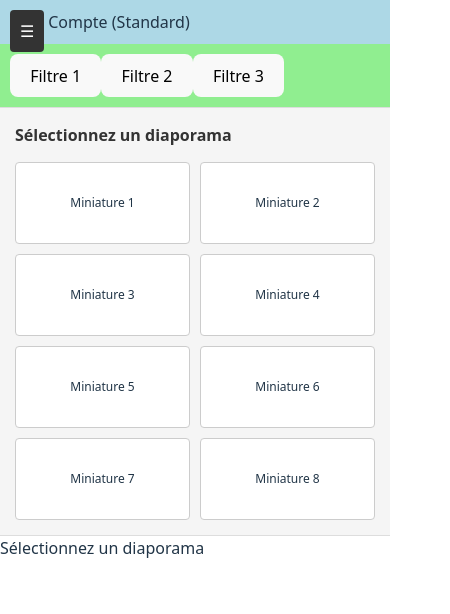
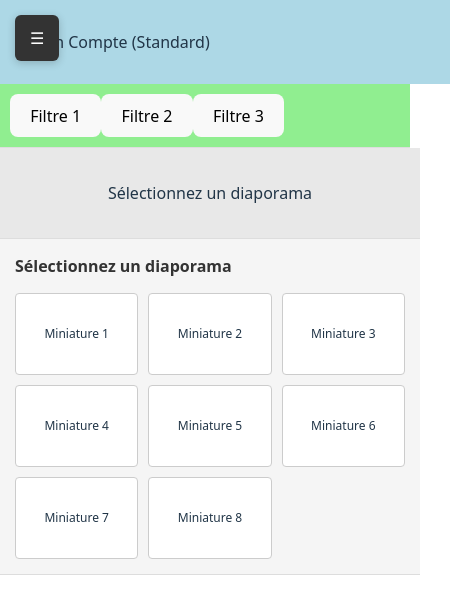
Before and after one commit to aleqxsPaname/Bellang-Front-2025-08, a React (Vite) app: page / in a window 390 px wide. Shown: the top 614 px of the page, 450 px wide, since content can reach past the window. Built offline with nearby package versions, Linux system fonts and the light colour scheme.

Commit message:
layout en cours d'amelioration

```diff
--- a/src/App.css
+++ b/src/App.css
@@ -13,6 +13,21 @@
   margin: 0;
   padding: 0;
   box-sizing: border-box;
+  transition: grid-template-columns 0.3s ease;
+}
+
+.app-container.sidebar-hidden {
+  grid-template-areas:
+    "header"
+    "content";
+  grid-template-columns: 1fr;
+}
+
+.app-container.sidebar-hidden header,
+.app-container.sidebar-hidden .filter-bar,
+.app-container.sidebar-hidden .gallery-section,
+.app-container.sidebar-hidden .player {
+  width: 100%;
 }
 
 .content-area {
@@ -25,7 +40,7 @@
 header {
   grid-area: header;
   background-color: lightblue;
-  padding: 10px;
+  padding: 30px;
 }
 
 .sidebar {
@@ -36,6 +51,15 @@ header {
   flex-direction: column;
   height: 100%;
   overflow-y: auto;
+  transition: all 0.3s ease;
+}
+
+.sidebar:not(.open) {
+  display: none;
+}
+
+.sidebar.open {
+  display: flex;
 }
 
 .sidebar-section {
@@ -111,6 +135,18 @@ header {
   overflow-y: auto;
 }
 
+.player {
+  background-color: #e8e8e8;
+  padding: 15px;
+  border-bottom: 1px solid #ddd;
+  font-size: 16px;
+  text-align: center;
+  min-height: 60px;
+  display: flex;
+  align-items: center;
+  justify-content: center;
+}
+
 /* Responsive basique */
 @media (max-width: 768px) {
   .app-container {
@@ -120,39 +156,56 @@ header {
     grid-template-columns: 1fr;
   }
 
+  .app-container.sidebar-hidden {
+    grid-template-areas:
+      "header"
+      "content";
+    grid-template-columns: 1fr;
+  }
+
   .sidebar {
-    display: none; /* Masqué sur mobile */
+    position: fixed;
+    top: 0;
+    left: 0;
+    width: 60%;
+    height: 100vh;
+    z-index: 1000;
+    background-color: lightcoral;
+    transform: translateX(-100%);
+    transition: transform 0.3s ease;
+  }
+
+  .sidebar:not(.open) {
+    display: flex; /* Override desktop display:none for mobile */
+    transform: translateX(-100%);
   }
 
   .sidebar.open {
     display: flex;
-    position: fixed;
-    top: 0;
-    left: 0;
-    width: 80%;
-    height: 100vh;
-    z-index: 1000;
-    background-color: lightcoral;
+    transform: translateX(0);
   }
 }
 
 /* Menu button */
 .menu-button {
   position: fixed;
-  top: 10px;
-  left: 10px;
+  top: 15px;
+  left: 15px;
   z-index: 1001;
   background-color: #333;
   color: white;
   border: none;
-  padding: 10px;
-  border-radius: 4px;
+  padding: 12px 15px;
+  border-radius: 6px;
   cursor: pointer;
-  display: none;
+  display: block;
+  font-size: 16px;
+  box-shadow: 0 2px 8px rgba(0, 0, 0, 0.2);
+  transition: all 0.2s ease;
 }
 
-@media (max-width: 768px) {
-  .menu-button {
-    display: block;
-  }
+.menu-button:hover {
+  background-color: #555;
+  transform: translateY(-1px);
+  box-shadow: 0 4px 12px rgba(0, 0, 0, 0.3);
 }
--- a/src/App.tsx
+++ b/src/App.tsx
@@ -11,13 +11,13 @@ const App: React.FC = () => {
   const [selectedSlide, setSelectedSlide] = useState<number | null>(null);
 
   return (
-    <div className="app-container">
+    <div className={`app-container ${!menuOpen ? "sidebar-hidden" : ""}`}>
       <Header />
       <Sidebar isOpen={menuOpen} />
       <div className="content-area">
         <FilterBar />
+        <Player selected={selectedSlide} />
         <GallerySection onSelect={setSelectedSlide} />
-        <Player selected={selectedSlide} />
       </div>
 
       <button className="menu-button" onClick={() => setMenuOpen(!menuOpen)}>
```
